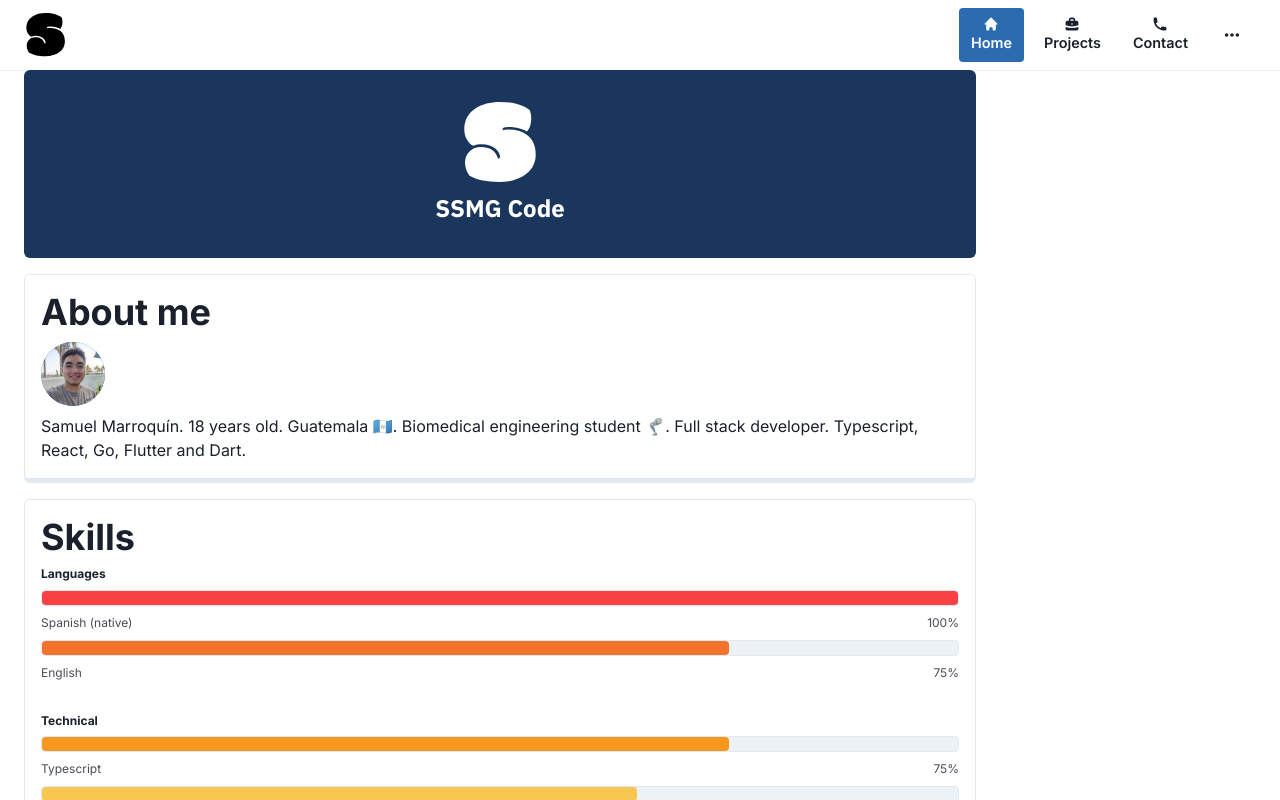
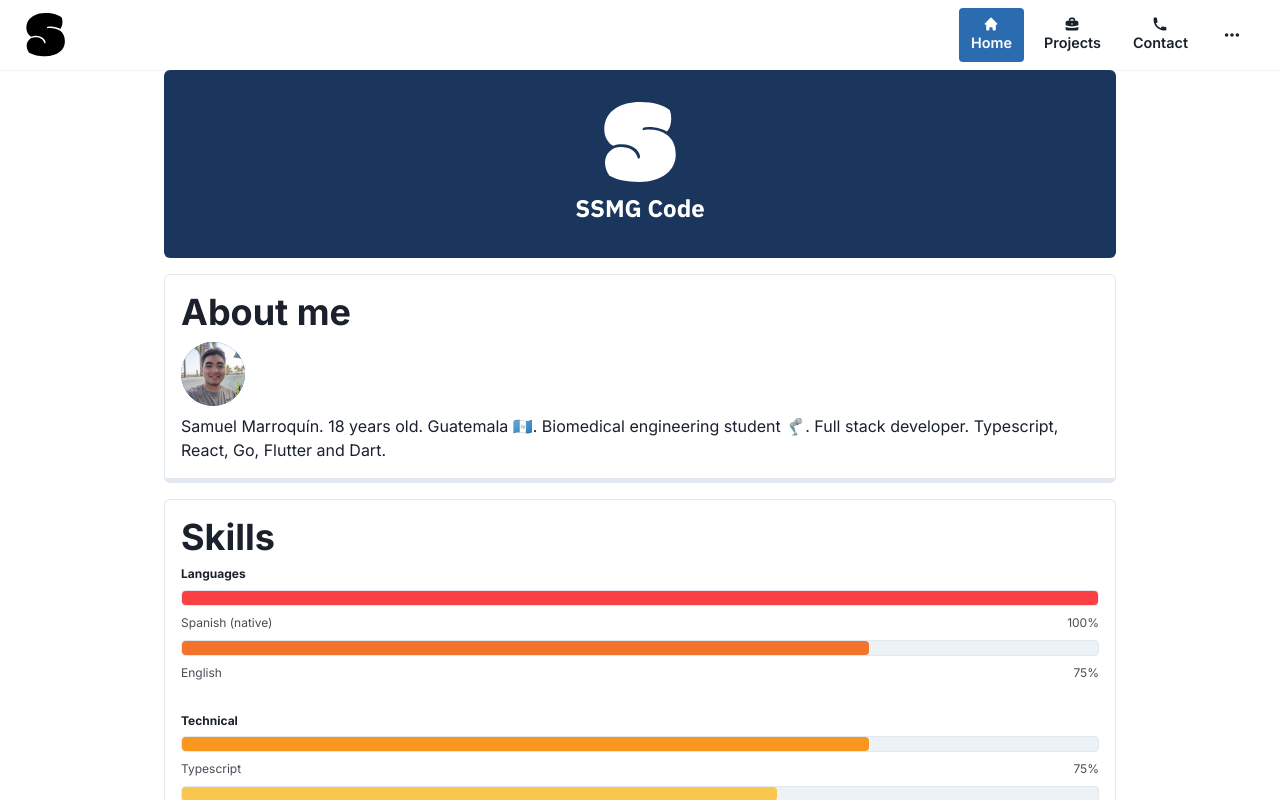
Before and after one commit to ssmgcode/portfolio-react, a React (Create React App) app: page / in a window 1280 px wide. Built offline with nearby package versions, Linux system fonts and the light colour scheme.

Commit message:
Center DefaultPadding

```diff
--- a/src/components/layouts/DefaultPadding.tsx
+++ b/src/components/layouts/DefaultPadding.tsx
@@ -5,7 +5,13 @@ interface Props {
 }
 
 const DefaultPadding = ({ children }: Props): JSX.Element => (
-  <Box boxSize="100%" maxWidth="1000px" paddingX="1.5em">
+  <Box
+    boxSize="100%"
+    maxWidth="1000px"
+    paddingX="1.5em"
+    marginLeft="auto"
+    marginRight="auto"
+  >
     {children}
   </Box>
 )
```
